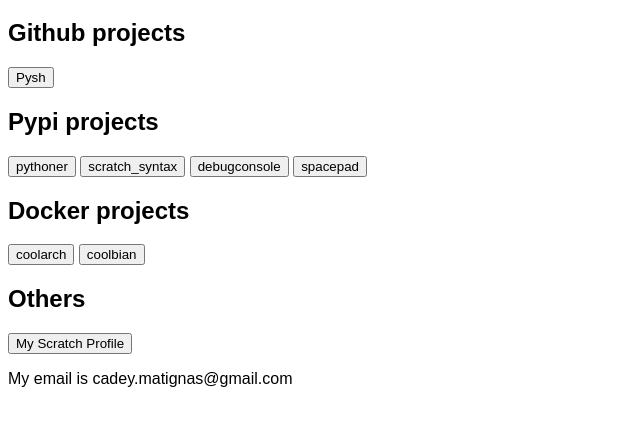
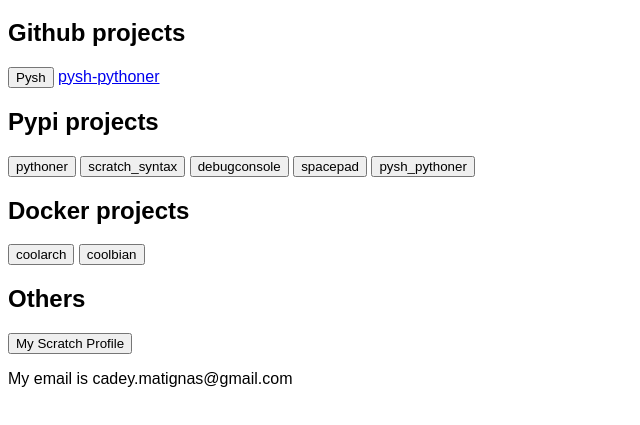
Before and after one commit to coolguy038/coolguy038.github.io, a plain HTML site: page index.html in a window 1280 px wide. Shown: the part 61-486 px from the top of the page, without its empty margins (0-640 px from the left). Drawn offline with Linux system fonts and the light colour scheme.

Commit message:
Add links for new GitHub and PyPI projects
Added links to new GitHub and PyPI projects in the homepage.

```diff
--- a/index.html
+++ b/index.html
@@ -14,11 +14,13 @@
         <h1>Welcome to my project homepage.</h1>
         <h2>Github projects</h2>
         <a href="https://github.com/coolguy038/Pysh"><button type="button">Pysh</button></a>
+        <a href="https://github.com/coolguy038/Pysh><button type="button">pysh-pythoner</button></a>
         <h2>Pypi projects</h2>
         <a href="https://pypi.org/project/pythoner/"><button type="button">pythoner</button></a>
         <a href="https://pypi.org/project/scratch_syntax/"><button type="button">scratch_syntax</button></a>
         <a href="https://pypi.org/project/debugconsole/"><button type="button">debugconsole</button></a>
         <a href="https://pypi.org/project/spacepad/"><button type="button">spacepad</button></a>
+        <a href="https://pypi.org/project/pysh_pythoner/"><button type="button">pysh_pythoner</button></a>
         <h2>Docker projects</h2>
         <a href="https://hub.docker.com/repository/docker/coolguy38/coolarch/general"><button type="button">coolarch</button></a>
         <a href="https://hub.docker.com/repository/docker/coolguy38/coolbian/general"><button type="button">coolbian</button></a>
```
